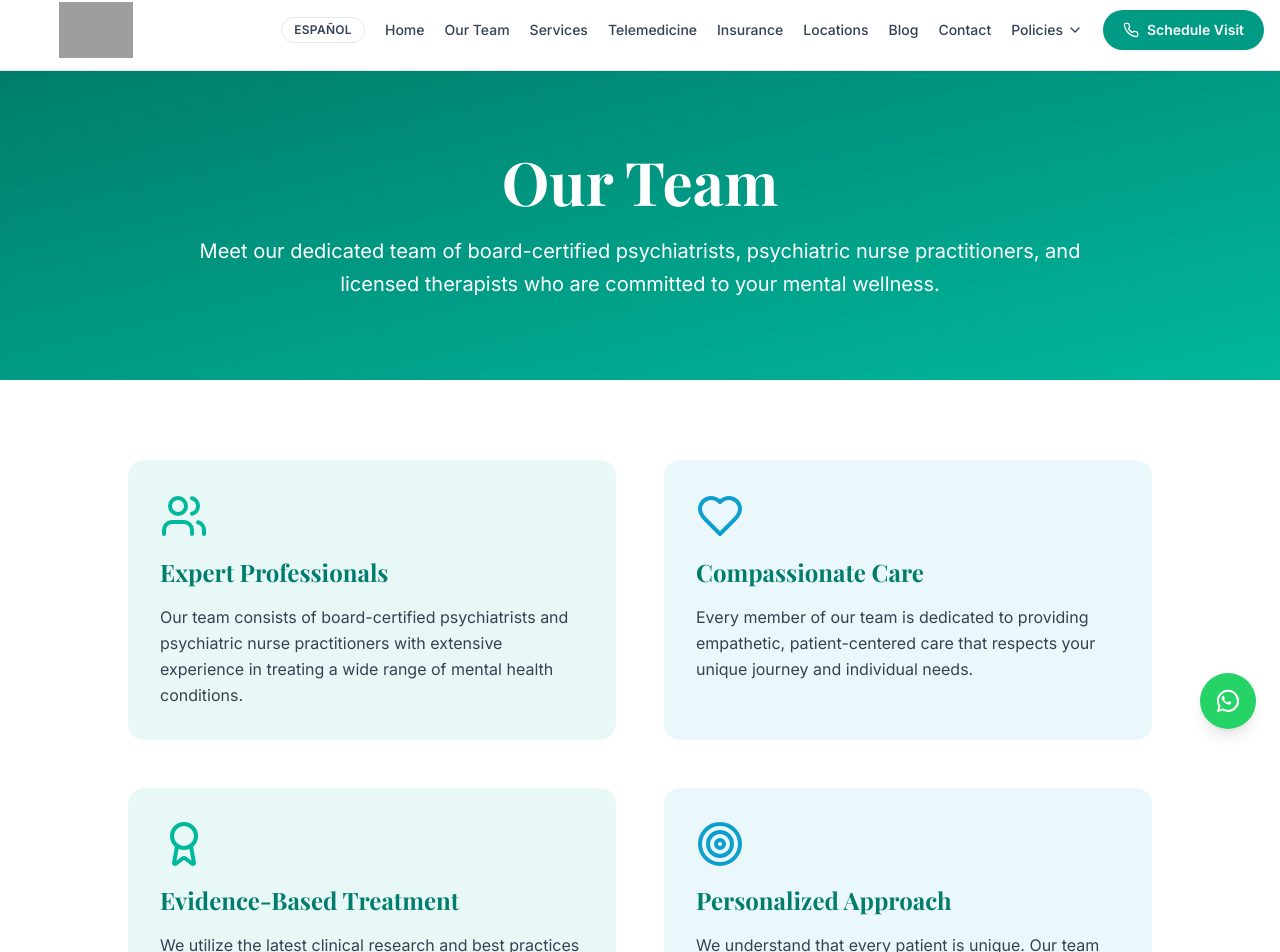
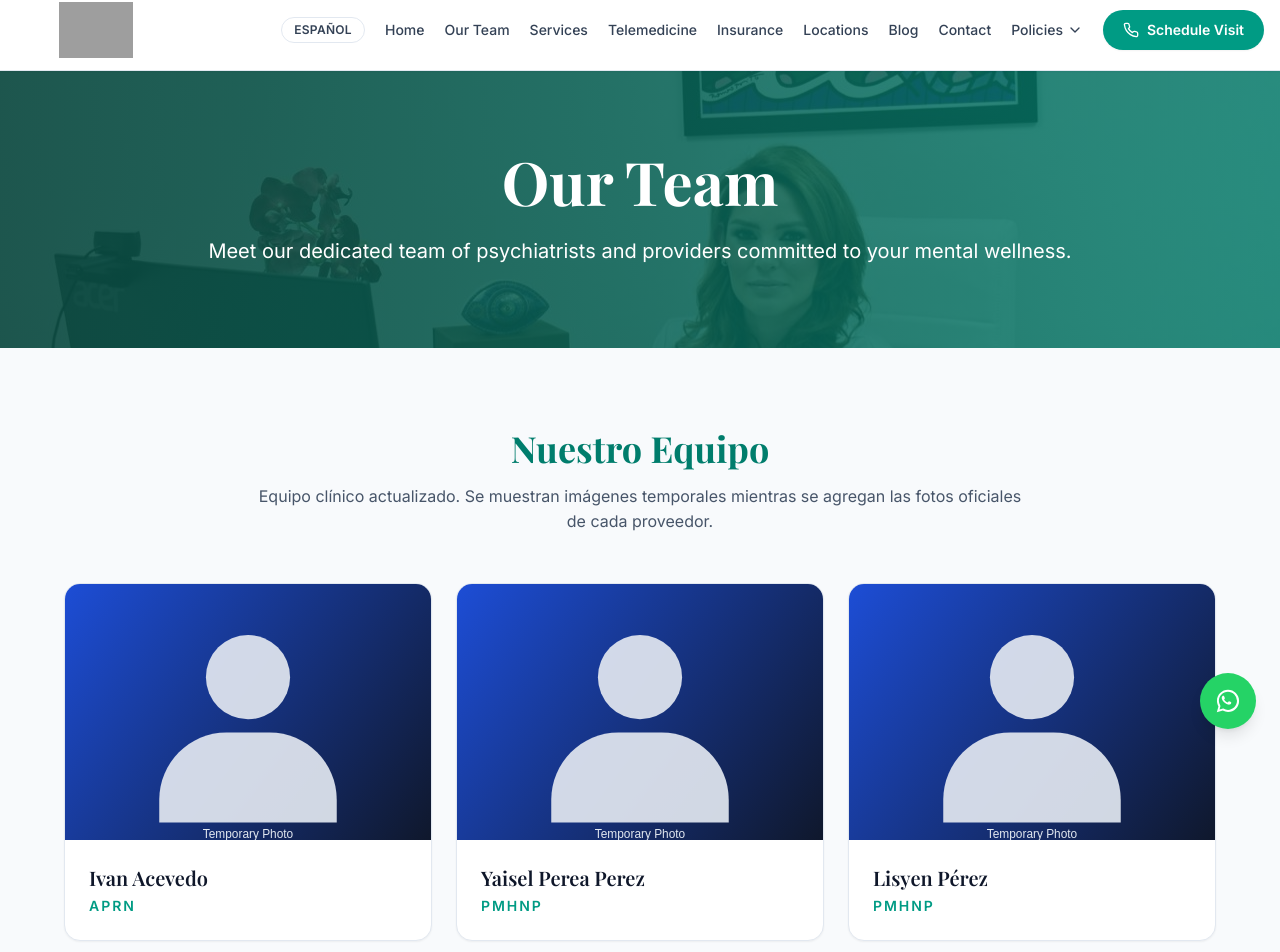
Before and after one commit to rolandoto/integrated-healthcare-2, a Next.js app: page /our-team in a window 1280 px wide. Shown: the part 47-999 px from the top of the page. Built offline with nearby package versions, Linux system fonts and the light colour scheme; grey boxes are pictures that could not be loaded; a web font is replaced by a local one.

Commit message:
Update team page and add image-based heroes across site

```diff
--- a/app/blog/page.tsx
+++ b/app/blog/page.tsx
@@ -1,5 +1,6 @@
 import Link from 'next/link';
 import { Calendar, User } from 'lucide-react';
+import PageHero from '../components/PageHero';
 
 export default function BlogPage() {
   const blogPosts = [
@@ -21,18 +22,10 @@ export default function BlogPage() {
 
   return (
     <>
-      <section className="bg-gradient-to-br from-primary-700 to-primary-500 text-white py-20">
-        <div className="container mx-auto px-4">
-          <div className="max-w-4xl mx-auto text-center">
-            <h1 className="font-display text-5xl md:text-6xl font-bold mb-6">
-              Blog & Resources
-            </h1>
-            <p className="text-xl">
-              Latest insights, tips, and news about mental health and wellness
-            </p>
-          </div>
-        </div>
-      </section>
+      <PageHero
+        title="Blog & Resources"
+        description="Latest insights, tips, and news about mental health and wellness"
+      />
 
       <section className="py-20 bg-gray-50">
         <div className="container mx-auto px-4">
--- /dev/null
+++ b/app/components/PageHero.tsx
@@ -0,0 +1,24 @@
+interface PageHeroProps {
+  title: string;
+  description: string;
+  eyebrow?: string;
+  compact?: boolean;
+  footerText?: string;
+}
+
+export default function PageHero({ title, description, eyebrow, compact = false, footerText }: PageHeroProps) {
+  return (
+    <section className={`relative overflow-hidden text-white ${compact ? 'py-16' : 'py-20'}`}>
+      <div className="absolute inset-0 bg-[url('/image/home.jpeg')] bg-cover bg-center" />
+      <div className="absolute inset-0 bg-gradient-to-r from-primary-900/90 to-primary-700/80" />
+      <div className="relative container mx-auto px-4">
+        <div className="mx-auto max-w-4xl text-center">
+          {eyebrow && <p className="mb-4 text-sm font-semibold uppercase tracking-[0.2em] text-white/80">{eyebrow}</p>}
+          <h1 className="mb-6 font-display text-5xl font-bold md:text-6xl">{title}</h1>
+          <p className="text-xl leading-relaxed">{description}</p>
+          {footerText && <p className="mt-4 text-sm text-white/80">{footerText}</p>}
+        </div>
+      </div>
+    </section>
+  );
+}
--- a/app/contact/page.tsx
+++ b/app/contact/page.tsx
@@ -2,6 +2,7 @@
 
 import { useState } from 'react';
 import { Phone, Mail, Printer, MessageSquare, Instagram, Music2 } from 'lucide-react';
+import PageHero from '../components/PageHero';
 
 export default function ContactPage() {
   const [formData, setFormData] = useState({
@@ -32,17 +33,11 @@ export default function ContactPage() {
 
   return (
     <>
-      {/* Hero Section */}
-      <section className="bg-gradient-to-br from-primary-700 to-primary-500 text-white py-16">
-        <div className="container mx-auto px-4 text-center">
-          <h1 className="font-display text-5xl md:text-6xl font-bold mb-4">
-            CONTACT US!
-          </h1>
-          <p className="text-xl max-w-3xl mx-auto">
-            Please complete the form below with details about your consultation request, mental health concerns, insurance information, or any questions you may have. Our team is here to support you every step of the way.
-          </p>
-        </div>
-      </section>
+      <PageHero
+        title="CONTACT US!"
+        description="Please complete the form below with details about your consultation request, mental health concerns, insurance information, or any questions you may have. Our team is here to support you every step of the way."
+        compact
+      />
 
       {/* Contact Info and Form */}
       <section className="py-16 bg-gray-50">
--- a/app/insurance/page.tsx
+++ b/app/insurance/page.tsx
@@ -1,4 +1,5 @@
 import { CheckCircle, FileText, Phone } from 'lucide-react';
+import PageHero from '../components/PageHero';
 
 export default function InsurancePage() {
   const insuranceProviders = [
@@ -16,18 +17,10 @@ export default function InsurancePage() {
 
   return (
     <>
-      <section className="bg-gradient-to-br from-primary-700 to-primary-500 text-white py-20">
-        <div className="container mx-auto px-4">
-          <div className="max-w-4xl mx-auto text-center">
-            <h1 className="font-display text-5xl md:text-6xl font-bold mb-6">
-              Insurance & Payment Options
-            </h1>
-            <p className="text-xl">
-              We accept most major insurance plans and offer flexible payment options
-            </p>
-          </div>
-        </div>
-      </section>
+      <PageHero
+        title="Insurance & Payment Options"
+        description="We accept most major insurance plans and offer flexible payment options"
+      />
 
       <section className="py-20 bg-white">
         <div className="container mx-auto px-4">
--- a/app/locations/page.tsx
+++ b/app/locations/page.tsx
@@ -1,5 +1,6 @@
 import { MapPin, Clock, Phone, MessageCircle } from 'lucide-react';
 import Image from 'next/image';
+import PageHero from '../components/PageHero';
 
 
 interface Props {
@@ -78,18 +79,10 @@ interface Props {
 export default function LocationsPage() {
   return (
     <>
-      <section className="bg-gradient-to-br from-primary-700 to-primary-500 text-white py-20">
-        <div className="container mx-auto px-4">
-          <div className="max-w-4xl mx-auto text-center">
-            <h1 className="font-display text-5xl md:text-6xl font-bold mb-6">
-              Our Locations
-            </h1>
-            <p className="text-xl">
-              Conveniently located throughout Miami-Dade County
-            </p>
-          </div>
-        </div>
-      </section>
+      <PageHero
+        title="Our Locations"
+        description="Conveniently located throughout Miami-Dade County"
+      />
 
       <section className="py-20 bg-white">
         <div className="container mx-auto px-4">
--- a/app/our-team/page.tsx
+++ b/app/our-team/page.tsx
@@ -1,18 +1,43 @@
+import Image from 'next/image';
 import { Users, Award, Heart, Target } from 'lucide-react';
+import PageHero from '../components/PageHero';
+
+const teamMembers = [
+  { name: 'Ivan Acevedo', credentials: 'APRN' },
+  { name: 'Yaisel Perea Perez', credentials: 'PMHNP' },
+  { name: 'Lisyen Pérez', credentials: 'PMHNP' },
+  { name: 'Dasniellis Zoque', credentials: 'APRN' },
+  { name: 'Mayte Ruiz Santiago', credentials: 'MD' },
+];
 
 export default function OurTeamPage() {
   return (
     <>
-      {/* Hero Section */}
-      <section className="bg-gradient-to-br from-primary-700 to-primary-500 text-white py-20">
+      <PageHero
+        title="Our Team"
+        description="Meet our dedicated team of psychiatrists and providers committed to your mental wellness."
+      />
+
+      <section className="bg-slate-50 py-20">
         <div className="container mx-auto px-4">
-          <div className="max-w-4xl mx-auto text-center">
-            <h1 className="font-display text-5xl md:text-6xl font-bold mb-6">
-              Our Team
-            </h1>
-            <p className="text-xl leading-relaxed">
-              Meet our dedicated team of board-certified psychiatrists, psychiatric nurse practitioners, and licensed therapists who are committed to your mental wellness.
+          <div className="mx-auto max-w-6xl">
+            <h2 className="text-center font-display text-4xl font-bold text-primary-700">Nuestro Equipo</h2>
+            <p className="mx-auto mt-4 max-w-3xl text-center text-slate-600">
+              Equipo clínico actualizado. Se muestran imágenes temporales mientras se agregan las fotos oficiales de cada proveedor.
             </p>
+            <div className="mt-12 grid gap-6 sm:grid-cols-2 lg:grid-cols-3">
+              {teamMembers.map((member) => (
+                <article key={member.name} className="overflow-hidden rounded-2xl border border-slate-200 bg-white shadow-sm">
+                  <div className="relative h-64 w-full">
+                    <Image src="/image/team-placeholder.svg" alt={`Temporary profile photo for ${member.name}`} fill className="object-cover" />
+                  </div>
+                  <div className="p-6">
+                    <h3 className="text-xl font-semibold text-slate-900">{member.name}</h3>
+                    <p className="mt-1 text-sm font-semibold uppercase tracking-[0.14em] text-primary-600">{member.credentials}</p>
+                  </div>
+                </article>
+              ))}
+            </div>
           </div>
         </div>
       </section>
--- a/app/privacy-policy/page.tsx
+++ b/app/privacy-policy/page.tsx
@@ -1,22 +1,13 @@
+import PageHero from '../components/PageHero';
+
 export default function PrivacyPolicyPage() {
   return (
     <>
-      {/* HERO */}
-      <section className="bg-gradient-to-br from-primary-700 to-primary-500 text-white py-20">
-        <div className="container mx-auto px-4">
-          <div className="max-w-4xl mx-auto text-center">
-            <h1 className="font-display text-5xl md:text-6xl font-bold mb-6">
-              Privacy Policy
-            </h1>
-            <p className="text-xl">
-              Your privacy and confidentiality are our top priorities
-            </p>
-            <p className="mt-4 text-sm opacity-80">
-              Effective Date: January 1, 2024 · Last Updated: May 3, 2025
-            </p>
-          </div>
-        </div>
-      </section>
+      <PageHero
+        title="Privacy Policy"
+        description="Your privacy and confidentiality are our top priorities"
+        footerText="Effective Date: January 1, 2024 · Last Updated: May 3, 2025"
+      />
 
       {/* CONTENT */}
       <section className="py-20 bg-white">
--- a/app/services/page.tsx
+++ b/app/services/page.tsx
@@ -1,4 +1,5 @@
 import { CheckCircle2 } from 'lucide-react';
+import PageHero from '../components/PageHero';
 
 const servicesEn = [
   {
@@ -97,15 +98,10 @@ function ServiceColumn({
 export default function ServicesPage() {
   return (
     <>
-      <section className="bg-gradient-to-br from-primary-700 to-primary-500 py-20 text-white">
-        <div className="container mx-auto px-4 text-center">
-          <h1 className="font-display text-5xl font-bold md:text-6xl">Our Services / Nuestros Servicios</h1>
-          <p className="mx-auto mt-5 max-w-4xl text-lg leading-relaxed">
-            Integrated Healthcare Psychiatric Group delivers comprehensive, evidence-based psychiatric services with clinical rigor, compassion,
-            and continuity of care focused on symptom control and long-term functional recovery.
-          </p>
-        </div>
-      </section>
+      <PageHero
+        title="Our Services / Nuestros Servicios"
+        description="Integrated Healthcare Psychiatric Group delivers comprehensive, evidence-based psychiatric services with clinical rigor, compassion, and continuity of care focused on symptom control and long-term functional recovery."
+      />
 
       <section className="bg-gray-50 py-20">
         <div className="container mx-auto grid gap-8 px-4 lg:grid-cols-2">
--- a/app/telemedicine/page.tsx
+++ b/app/telemedicine/page.tsx
@@ -1,21 +1,13 @@
 import { Video, Shield, Clock, Globe } from 'lucide-react';
+import PageHero from '../components/PageHero';
 
 export default function TelemedicinePage() {
   return (
     <>
-      {/* Hero Section */}
-      <section className="bg-gradient-to-br from-primary-700 to-primary-500 text-white py-20">
-        <div className="container mx-auto px-4">
-          <div className="max-w-4xl mx-auto text-center">
-            <h1 className="font-display text-5xl md:text-6xl font-bold mb-6">
-              TeleMedicine Services
-            </h1>
-            <p className="text-xl leading-relaxed">
-              Quality mental health care from the comfort and privacy of your own home
-            </p>
-          </div>
-        </div>
-      </section>
+      <PageHero
+        title="TeleMedicine Services"
+        description="Quality mental health care from the comfort and privacy of your own home"
+      />
 
       {/* Benefits Section */}
       <section className="py-20 bg-white">
--- a/app/terms-conditions/page.tsx
+++ b/app/terms-conditions/page.tsx
@@ -1,17 +1,13 @@
+import PageHero from '../components/PageHero';
+
 export default function TermsConditionsPage() {
   return (
     <>
-      <section className="bg-gradient-to-br from-primary-700 to-primary-500 py-20 text-white">
-        <div className="container mx-auto px-4">
-          <div className="mx-auto max-w-4xl text-center">
-            <h1 className="font-display mb-4 text-5xl font-bold md:text-6xl">Terms & Conditions</h1>
-            <p className="text-lg md:text-xl">
-              Please review these terms carefully before using our website, services, or SMS communications.
-            </p>
-            <p className="mt-4 text-sm text-primary-100">Effective Date: January 1, 2024</p>
-          </div>
-        </div>
-      </section>
+      <PageHero
+        title="Terms & Conditions"
+        description="Please review these terms carefully before using our website, services, or SMS communications."
+        footerText="Effective Date: January 1, 2024"
+      />
 
       <section className="bg-white py-20">
         <div className="container mx-auto px-4">
```
Also changed, not shown: public/image/team-placeholder.svg (added).
